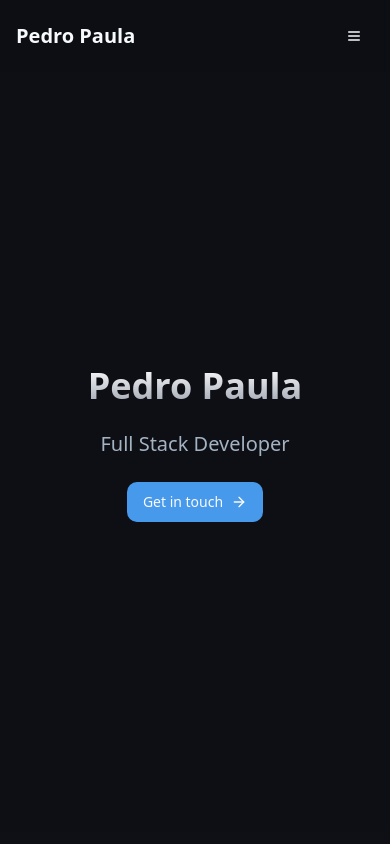
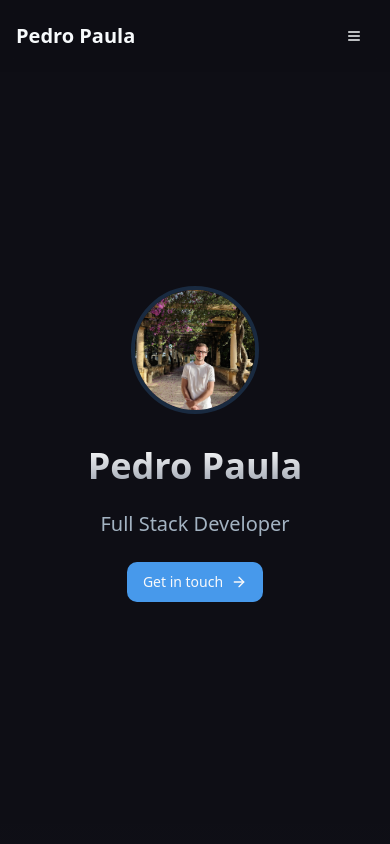
Before and after one commit to PedroRicoPaula/pedros-portfolio, a React (Vite) app: page / in a window 390 px wide. Shown: the top 844 px of the page. Built offline with nearby package versions, Linux system fonts and the light colour scheme.

Commit message:
Add profile photo
Add a profile photo above the name in the hero section, centered and responsive.

```diff
--- a/src/pages/Index.tsx
+++ b/src/pages/Index.tsx
@@ -1,8 +1,8 @@
-
 import { Card } from "@/components/ui/card";
 import Layout from "@/components/Layout";
 import { Button } from "@/components/ui/button";
 import { Github, Linkedin, Mail, ExternalLink, ArrowRight, Code, Brush, Database } from "lucide-react";
+import { Avatar, AvatarImage, AvatarFallback } from "@/components/ui/avatar";
 
 const Index = () => {
   return (
@@ -11,6 +11,12 @@ const Index = () => {
       <section className="min-h-[90vh] flex items-center justify-center relative overflow-hidden">
         <div className="container px-4 text-center z-10">
           <div className="animate-fade-in space-y-6">
+            <div className="flex justify-center mb-8">
+              <Avatar className="w-32 h-32 border-4 border-primary/20">
+                <AvatarImage src="/lovable-uploads/5857ec7b-8184-41c7-a84f-16e4e618e957.png" alt="Pedro Paula" />
+                <AvatarFallback>PP</AvatarFallback>
+              </Avatar>
+            </div>
             <h1 className="text-4xl md:text-7xl font-bold mb-6 bg-gradient-to-b from-white to-gray-400 bg-clip-text text-transparent">
               Pedro Paula
             </h1>
```
Also changed, not shown: public/lovable-uploads/5857ec7b-8184-41c7-a84f-16e4e618e957.png (added).
